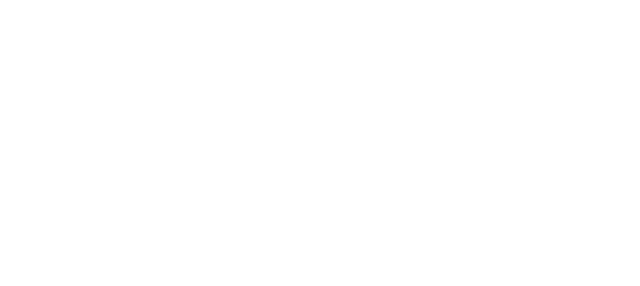
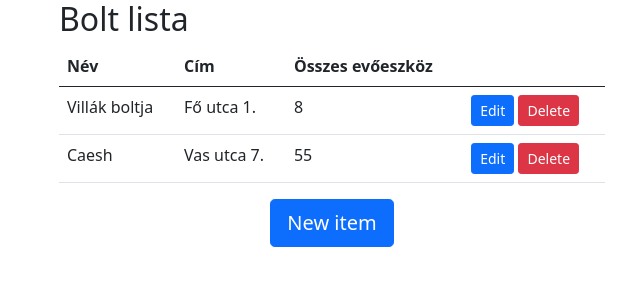
Before and after one commit to DaniVagyok/node.js-homework, a website: page static/index.html in a window 1280 px wide. Shown: the whole page, without its empty margins (23-663 px from the left). Drawn offline with nearby package versions, Linux system fonts and the light colour scheme.

Commit message:
Modified index.html, added shop_add.html

```diff
--- a/static/index.html
+++ b/static/index.html
@@ -5,7 +5,7 @@
     <meta charset="utf-8">
     <meta http-equiv="X-UA-Compatible" content="IE=edge">
     <meta name="viewport" content="width=device-width, initial-scale=1">
-    <title>Inventory</title>
+    <title>Cutlery</title>
 
     <link rel="stylesheet" href="css/bootstrap.min.css"/>
 
@@ -14,7 +14,44 @@
 <body>
 
     <div class="container">
-
+        <div class="row">
+            <div class="col-md-push-3 col-md-6 col-xs-12">
+                <h2>Bolt lista</h2>
+                <table class="table table-stripped">
+                    <thead>
+                    <tr>
+                        <th>Név</th>
+                        <th>Cím</th>
+                        <th>Összes evőeszköz</th>
+                        <th>&nbsp;</th>
+                    </tr>
+                    </thead>
+                    <tbody>
+                    <tr>
+                        <td>Villák boltja</td>
+                        <td>Fő utca 1.</td>
+                        <td>8</td>
+                        <td class="text-right">
+                            <a href="item_edit.html" class="btn btn-sm btn-primary">Edit</a>
+                            <a href="#" class="btn btn-sm btn-danger">Delete</a>
+                        </td>
+                    </tr>
+                    <tr>
+                        <td>Caesh</td>
+                        <td>Vas utca 7.</td>
+                        <td>55</td>
+                        <td class="text-right">
+                            <a href="item_edit.html" class="btn btn-sm btn-primary">Edit</a>
+                            <a href="#" class="btn btn-sm btn-danger">Delete</a>
+                        </td>
+                    </tr>
+                    </tbody>
+                </table>
+                <div class="text-center">
+                    <a href="shop_add.html" class="btn btn-lg btn-primary">New item</a>
+                </div>
+            </div>
+        </div>
     </div>
 
 
```
Also changed, not shown: static/shop_add.html (added, +36 -0 lines).
